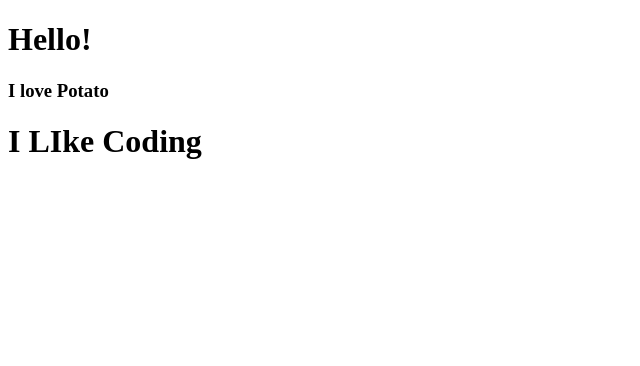
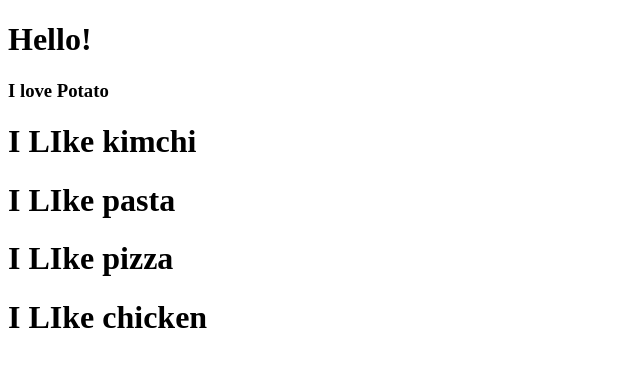
Before and after one commit to AhnDogeon/React_Movie, a React (Create React App) app in the folder movie-app/: page / in a window 1280 px wide. Shown: the top 366 px of the page, without its empty margins (0-640 px from the left). Built offline with nearby package versions, Linux system fonts and the light colour scheme.

Commit message:
210509 | Reusable component

```diff
--- a/movie-app/src/App.js
+++ b/movie-app/src/App.js
@@ -1,8 +1,8 @@
 import React from 'react';
 import Potato from './potato';
 
-function Coding() {
-    return <h1>I LIke Coding</h1>;
+function Food({favourite}) {
+    return <h1>I LIke {favourite}</h1>;
 }
 
 
@@ -11,7 +11,10 @@ function App() {
     <div className="App">
       <h1>Hello!</h1>
       <Potato />
-      <Coding />
+        <Food favourite="kimchi"/>
+        <Food favourite="pasta"/>
+        <Food favourite="pizza"/>
+        <Food favourite="chicken"/>
     </div>
   );
 }
```
